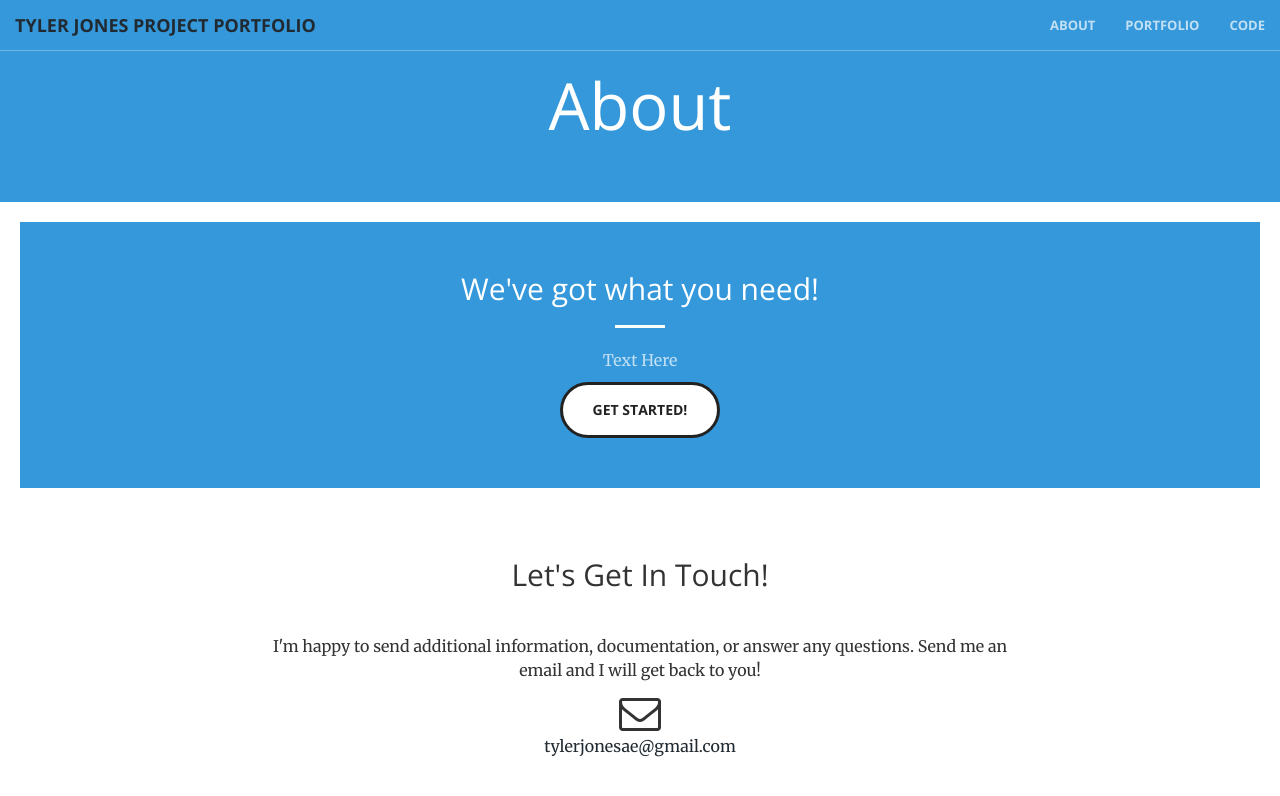
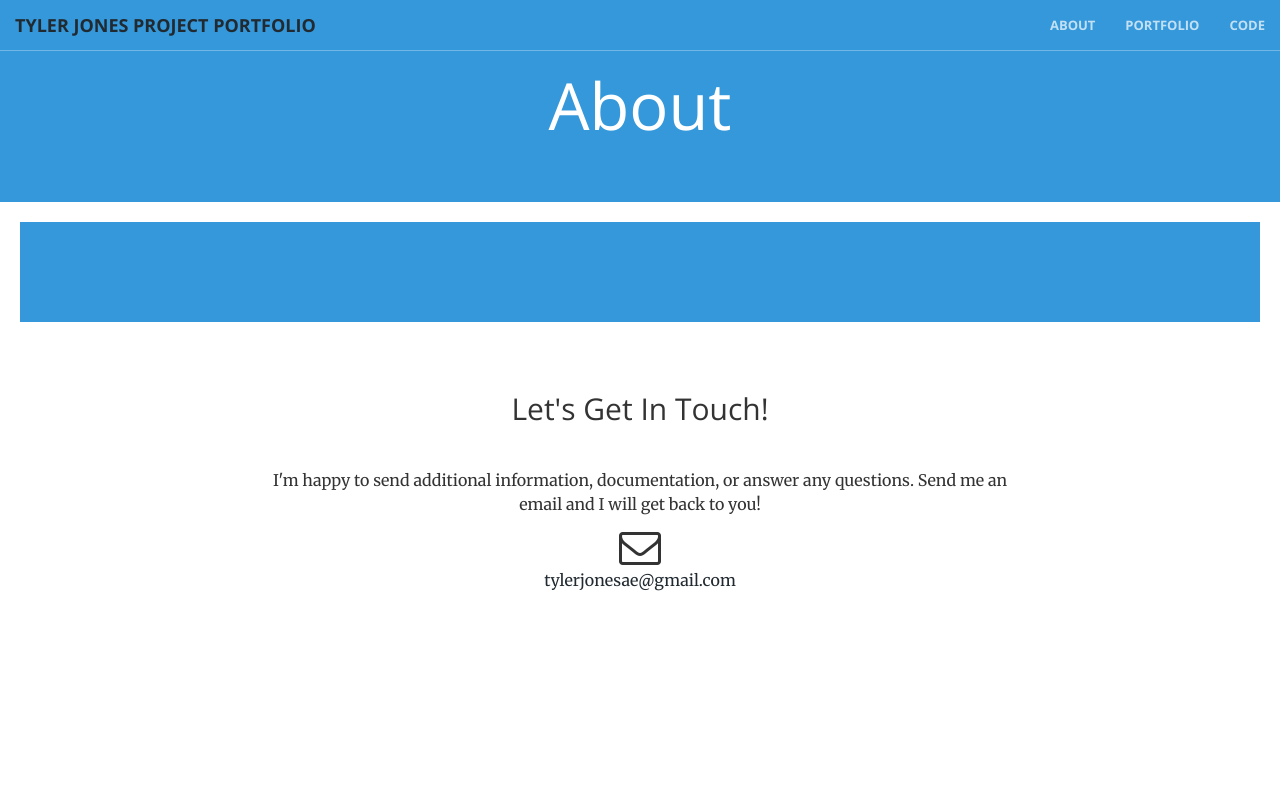
Before and after one commit to trj2088/trj2088.github.io, a Jekyll site: the page built from about.html, in a window 1280 px wide. Shown: the top 796 px of the page. Built offline with Jekyll 4.4.1, drawn with Linux system fonts in a browser that asks for light colours.

Commit message:
css edits

```diff
--- a/about.html
+++ b/about.html
@@ -2,15 +2,12 @@
 layout: page
 title: About
 ---
+
+
 <section class="bg-primary" id="about">
   <div class="container">
     <div class="row">
-      <div class="col-lg-8 col-lg-offset-2 text-center">
-        <h2 class="section-heading">We've got what you need!</h2>
-        <hr class="light">
-        <p class="text-faded"> Text Here </p>
-        <a href="#" class="btn btn-default btn-xl">Get Started!</a>
-      </div>
+
     </div>
   </div>
 </section>
```
